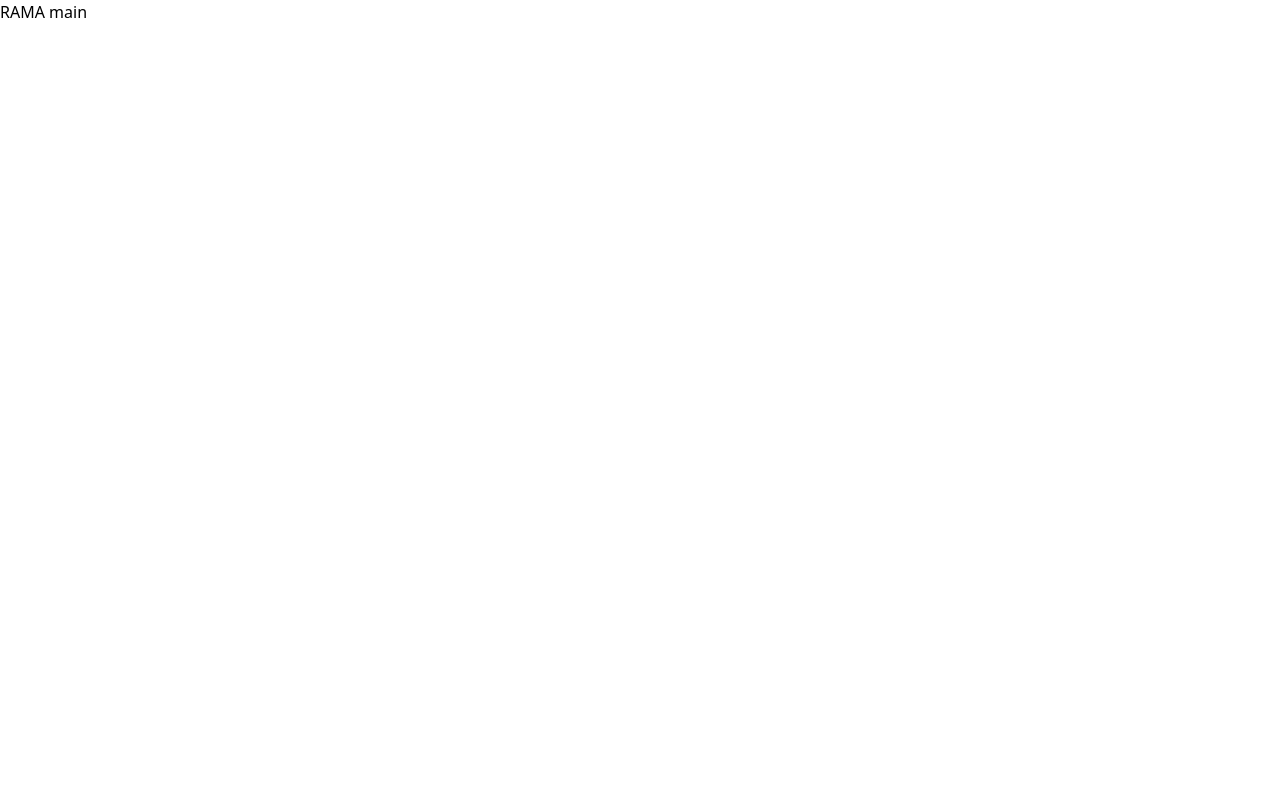
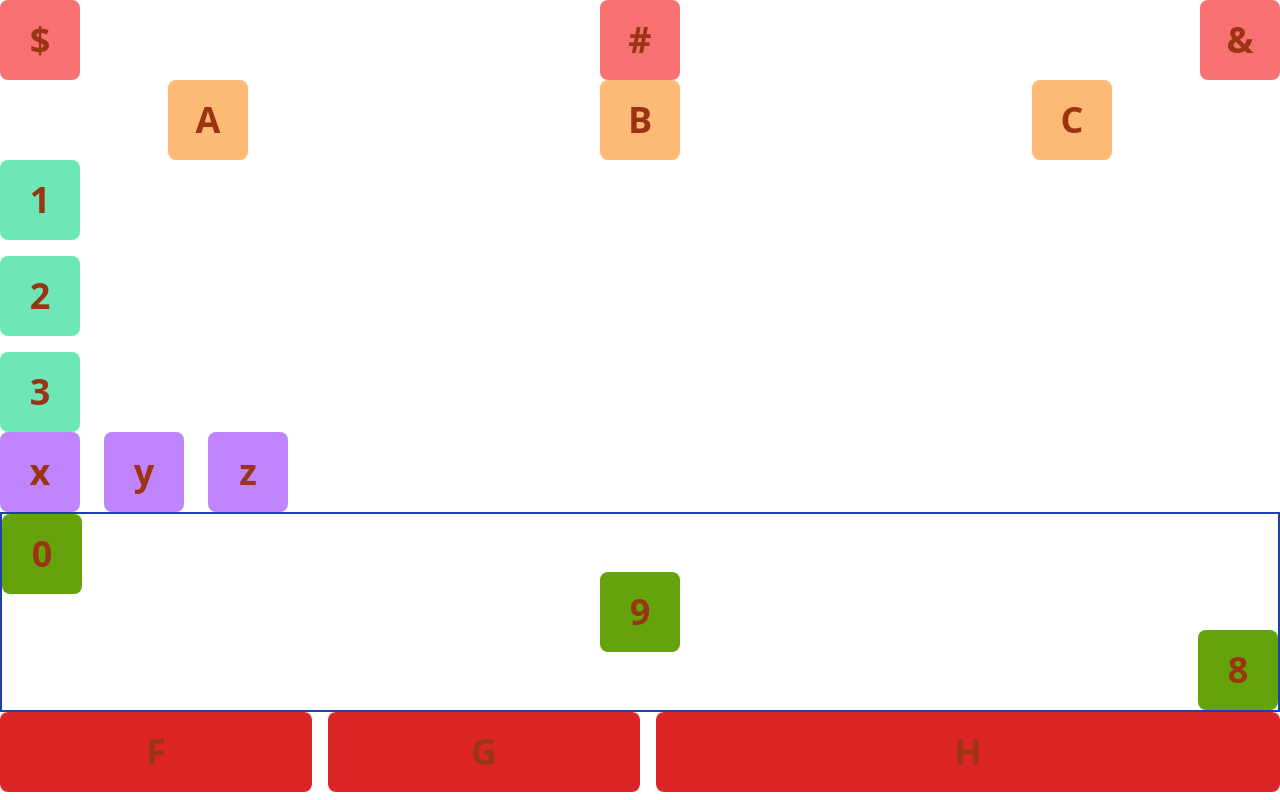
Before and after one commit to KAPRI27/aprendiendo_tailwind, a website: page src/index.html in a window 1280 px wide. Drawn offline with Linux system fonts and the light colour scheme.

Commit message:
Style: Aprendiendo flexbox

```diff
--- a/src/index.html
+++ b/src/index.html
@@ -4,12 +4,45 @@
   <meta charset="UTF-8">
   <meta name="viewport" content="width=device-width, initial-scale=1.0">
   <link href="./output.css" rel="stylesheet">
-  <title>APRENDIENDO TAILWIND</title>
+  <title>FLEXBOX</title>
 </head>
 <body>
 
-  <h1>RAMA main</h1>
+  <div class="flex place-content-between ">
+    <div class="card  bg-red-400">$</div>
+    <div class="card  bg-red-400">#</div>
+    <div class="card  bg-red-400">&</div>
+  </div>
 
+  <div class="flex place-content-around gap-4">
+    <div class="card bg-orange-300">A</div>
+    <div class="card bg-orange-300">B</div>
+    <div class="card bg-orange-300">C</div>
+  </div>
+
+  <div class="flex flex-wrap flex-col gap-4">
+    <div class="card bg-emerald-300 grow shrink-0">1</div>
+    <div class="card bg-emerald-300 grow">2</div>
+    <div class="card bg-emerald-300 grow">3</div>
+  </div>
+
+  <div class="flex flex-row gap-6">
+    <div class="card bg-purple-400">x</div>
+    <div class="card bg-purple-400 self-center">y</div>
+    <div class="card bg-purple-400">z</div>
+  </div>
+
+  <div class="flex items-start place-content-between border-2 border-blue-800 h-[200px]">
+    <div class="card bg-lime-600 ">0</div>
+    <div class="card bg-lime-600 self-center">9</div>
+    <div class="card bg-lime-600 self-end">8</div>
+  </div>
+
+  <div class="flex gap-4">
+    <div class="card bg-red-600 basis-1/4">F</div>
+    <div class="card bg-red-600 basis-1/4">G</div>
+    <div class="card bg-red-600 basis-1/2">H</div>
+  </div>
 </body>
 </body>
 </html>
--- a/src/input.css
+++ b/src/input.css
@@ -1,3 +1,13 @@
 @tailwind base;
 @tailwind components;
 @tailwind utilities;
+
+/*CREANDO CLASES PERSONALIZADAS*/
+@Layer components {
+    .card{
+        @apply w-20 h-20
+        grid place-content-center
+        rounded-lg text-orange-800 font-bold
+        border-2 text-4xl;
+    }
+}
```
Also changed, not shown: src/output.css.
